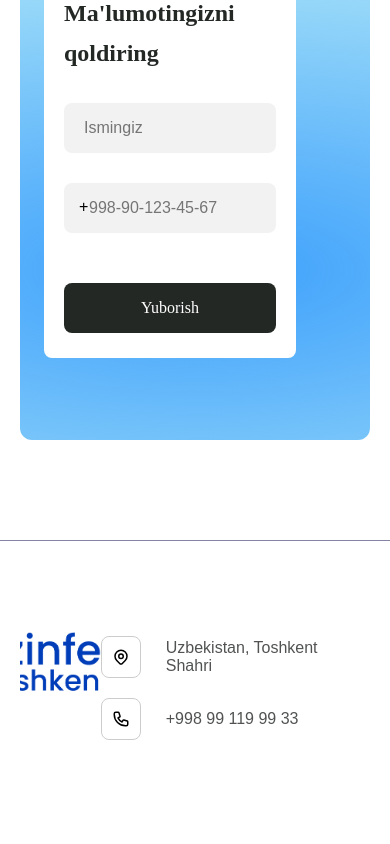
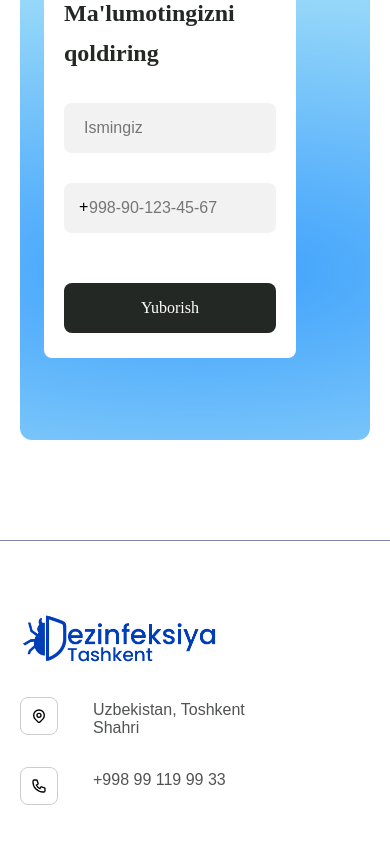
Before and after one commit to nurmatov0228/dezinfeksiya, a React (Create React App) app: page / in a window 390 px wide. Shown: the part 8531-9375 px from the top of the page. Built offline with nearby package versions, Linux system fonts and the light colour scheme; a web font is replaced by a local one.

Commit message:
bahodirtugadimanimcha

```diff
--- a/src/Components/Footer/footer.scss
+++ b/src/Components/Footer/footer.scss
@@ -80,3 +80,65 @@
   height: 100%;
   object-fit: cover;
 }
+
+@media (max-width: 1350px) {
+  .footer {
+    &__flex {
+      flex-direction: column;
+      margin-left: 50px;
+    }
+  }
+}
+
+@media (max-width: 1040px) {
+  .footer__right_div {
+    width: 100%;
+  }
+}
+
+@media (max-width: 945px) {
+  .footer__text {
+    width: 250px;
+    height: 40px;
+    padding: 7px;
+    font-size: 14px;
+  }
+
+  .footer__icon,
+  .footer__icon2 {
+    font-size: 25px;
+  }
+}
+
+@media (max-width: 795px) {
+  .footer__text {
+    width: 210px;
+    height: 35px;
+    font-size: 14px;
+  }
+
+  .footer__icon,
+  .footer__icon2 {
+    font-size: 16px;
+  }
+}
+
+@media (max-width: 680px) {
+  .footer__text {
+    width: 290px;
+    height: 50px;
+    padding: 10px;
+    font-size: 16px;
+  }
+
+  .footer__flex {
+    margin-left: 0px;
+  }
+}
+
+@media (max-width: 740px) {
+  .footer__logo__link {
+    width: 200px;
+    height: 55px;
+  }
+}
```
